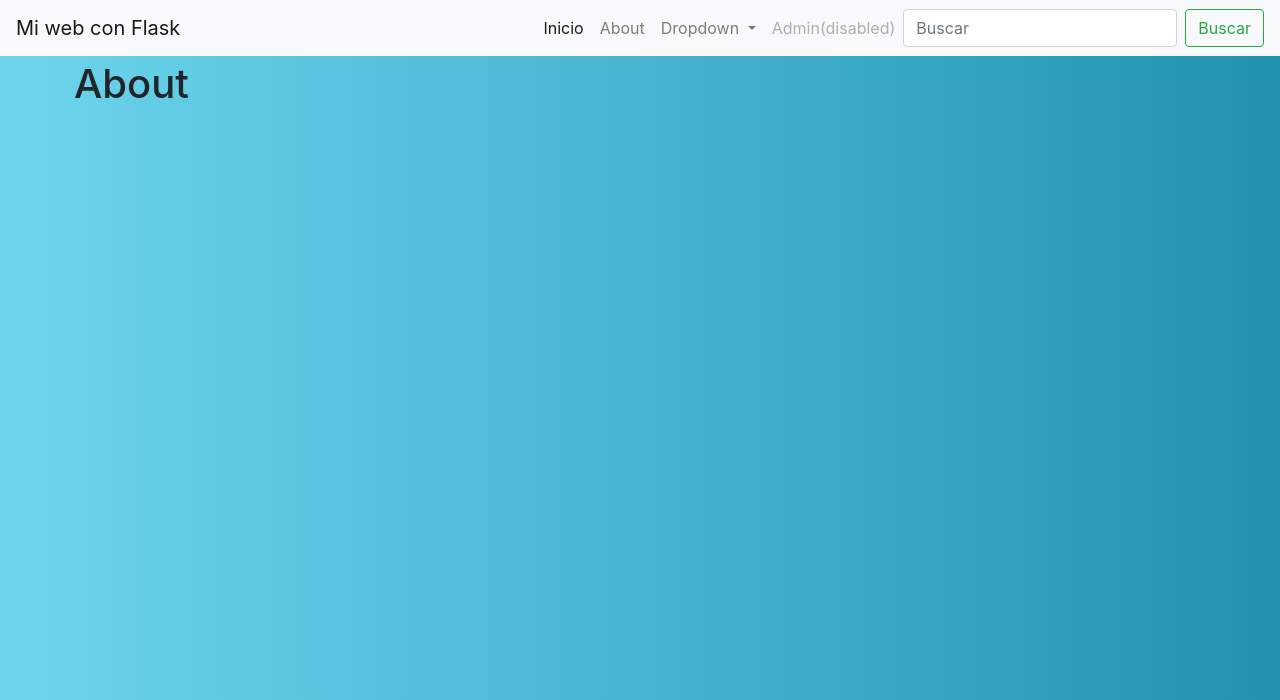
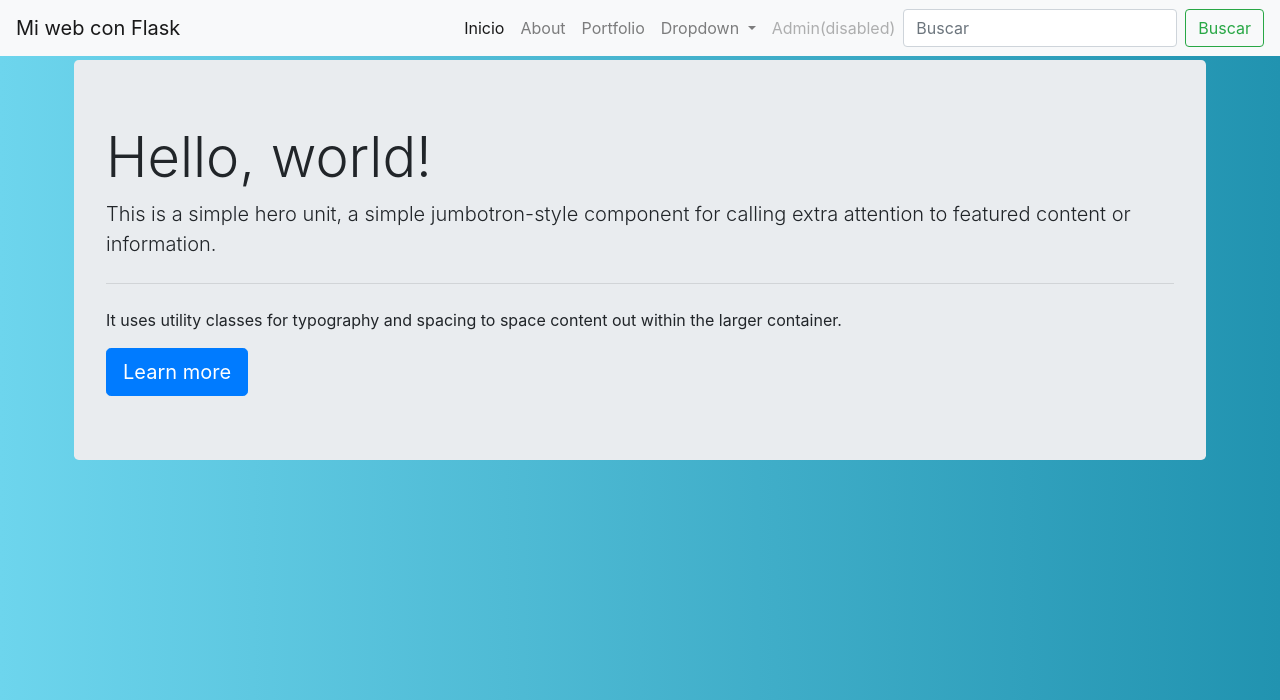
Before and after one commit to colidom/python, a Flask app: page /about in a window 1280 px wide. Shown: the top 700 px of the page. Run offline with Flask 2, Linux system fonts and the light colour scheme; some libraries are stand-ins or nearby versions.

Commit message:
Añadido el portfolio

```diff
--- a/Flask-web/src/index.py
+++ b/Flask-web/src/index.py
@@ -10,5 +10,9 @@ def home():
 def about():
     return render_template('about.html')
 
+@app.route('/portfolio')
+def portfolio():
+    return render_template('portfolio.html')
+
 if __name__ == '__main__':
     app.run(debug=True)
--- a/Flask-web/src/templates/about.html
+++ b/Flask-web/src/templates/about.html
@@ -1,5 +1,11 @@
 {% extends "layout.html" %}
 
 {% block content %}
-<h1>About</h1>
+<div class="jumbotron">
+        <h1 class="display-4">Hello, world!</h1>
+        <p class="lead">This is a simple hero unit, a simple jumbotron-style component for calling extra attention to featured content or information.</p>
+        <hr class="my-4">
+        <p>It uses utility classes for typography and spacing to space content out within the larger container.</p>
+        <a class="btn btn-primary btn-lg" href="#" role="button">Learn more</a>
+      </div>
 {% endblock %}
--- a/Flask-web/src/templates/layout.html
+++ b/Flask-web/src/templates/layout.html
@@ -31,6 +31,9 @@
                 </li>
                 <li class="nav-item">
                     <a class="nav-link" href="{{ url_for('about') }}">About</a>
+                </li>
+                <li class="nav-item">
+                    <a class="nav-link" href="{{ url_for('portfolio') }}">Portfolio</a>
                 </li>
                 <li class="nav-item dropdown">
                     <a class="nav-link dropdown-toggle" href="#" id="navbarDropdown" role="button"
```
Also changed, not shown: Flask-web/src/templates/portfolio.html (added, +12 -0 lines).
